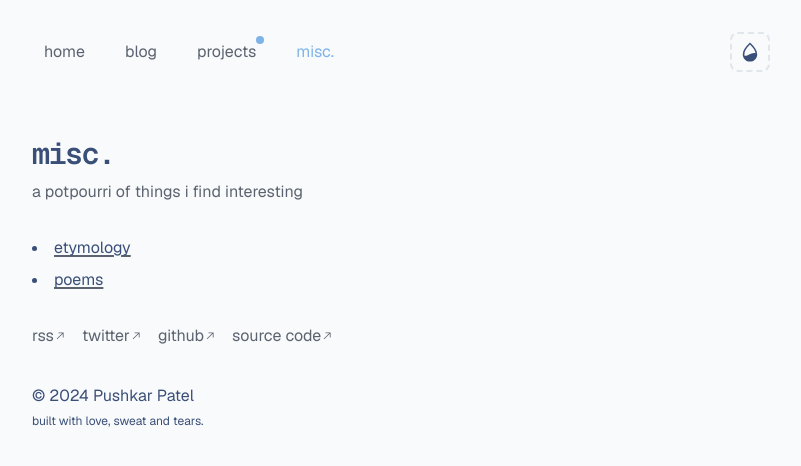
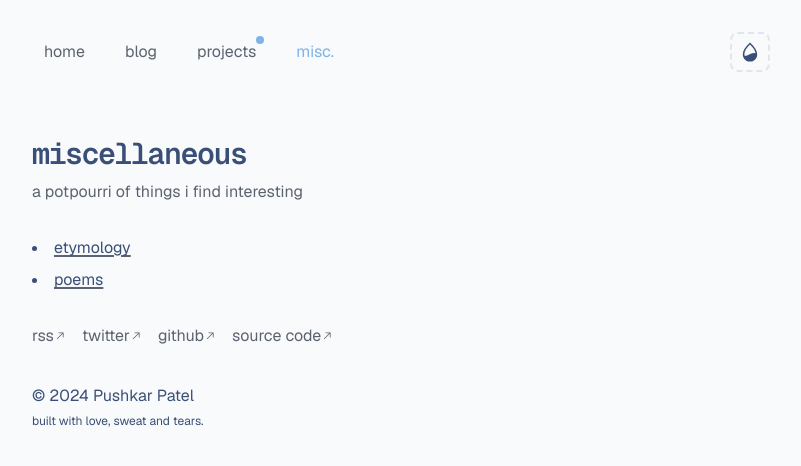
Before and after one commit to thepushkarp/thepushkarp-site, a Next.js app: page /misc in a window 1280 px wide. Shown: the top 466 px of the page, without its empty margins (240-1041 px from the left). Built offline with nearby package versions, Linux system fonts and the light colour scheme; no server answers.

Commit message:
Refactor: Rename project and miscellaneous page titles
- Renamed `projects` page title to `selected projects` for better clarity.
- Renamed `misc` page title to `miscellaneous` for better clarity.
- Updated OpenGraph and Twitter card metadata to reflect the title changes

```diff
--- a/src/app/misc/page.tsx
+++ b/src/app/misc/page.tsx
@@ -2,26 +2,26 @@ import Link from 'next/link';
 import { baseUrl } from '@/app/sitemap';
 
 export const metadata = {
-  title: 'misc.',
+  title: 'miscellaneous',
   description: 'a potpourri of things i find interesting',
   openGraph: {
-    title: 'misc.',
+    title: 'miscellaneous',
     description: 'a potpourri of things i find interesting',
     type: 'article',
     url: `${baseUrl}/misc`,
     images: [
       {
-        url: `${baseUrl}/og?title=${encodeURIComponent('misc.')}&subtitle=${encodeURIComponent('a potpourri of things i find interesting')}`,
+        url: `${baseUrl}/og?title=${encodeURIComponent('miscellaneous')}&subtitle=${encodeURIComponent('a potpourri of things i find interesting')}`,
       },
     ],
   },
   twitter: {
     card: 'summary_large_image',
-    title: 'misc.',
+    title: 'miscellaneous',
     description: 'a potpourri of things i find interesting',
     creator: '@thepushkarp',
     images: [
-      `${baseUrl}/og?title=${encodeURIComponent('misc.')}&subtitle=${encodeURIComponent('a potpourri of things i find interesting')}`,
+      `${baseUrl}/og?title=${encodeURIComponent('miscellaneous')}&subtitle=${encodeURIComponent('a potpourri of things i find interesting')}`,
     ],
   },
 };
--- a/src/app/projects/page.tsx
+++ b/src/app/projects/page.tsx
@@ -4,26 +4,26 @@ import path from 'path';
 import { baseUrl } from '@/app/sitemap';
 
 export const metadata = {
-  title: 'projects',
+  title: 'selected projects',
   description: 'stuff i work on and tinker with',
   openGraph: {
-    title: 'projects',
+    title: 'selected projects',
     description: 'stuff i work on and tinker with',
     type: 'article',
     url: `${baseUrl}/projects`,
     images: [
       {
-        url: `${baseUrl}/og?title=${encodeURIComponent('projects')}&subtitle=${encodeURIComponent('stuff i work on and tinker with')}`,
+        url: `${baseUrl}/og?title=${encodeURIComponent('selected projects')}&subtitle=${encodeURIComponent('stuff i work on and tinker with')}`,
       },
     ],
   },
   twitter: {
     card: 'summary_large_image',
-    title: 'projects',
+    title: 'selected projects',
     description: 'stuff i work on and tinker with',
     creator: '@thepushkarp',
     images: [
-      `${baseUrl}/og?title=${encodeURIComponent('projects')}&subtitle=${encodeURIComponent('stuff i work on and tinker with')}`,
+      `${baseUrl}/og?title=${encodeURIComponent('selected projects')}&subtitle=${encodeURIComponent('stuff i work on and tinker with')}`,
     ],
   },
 };
```
